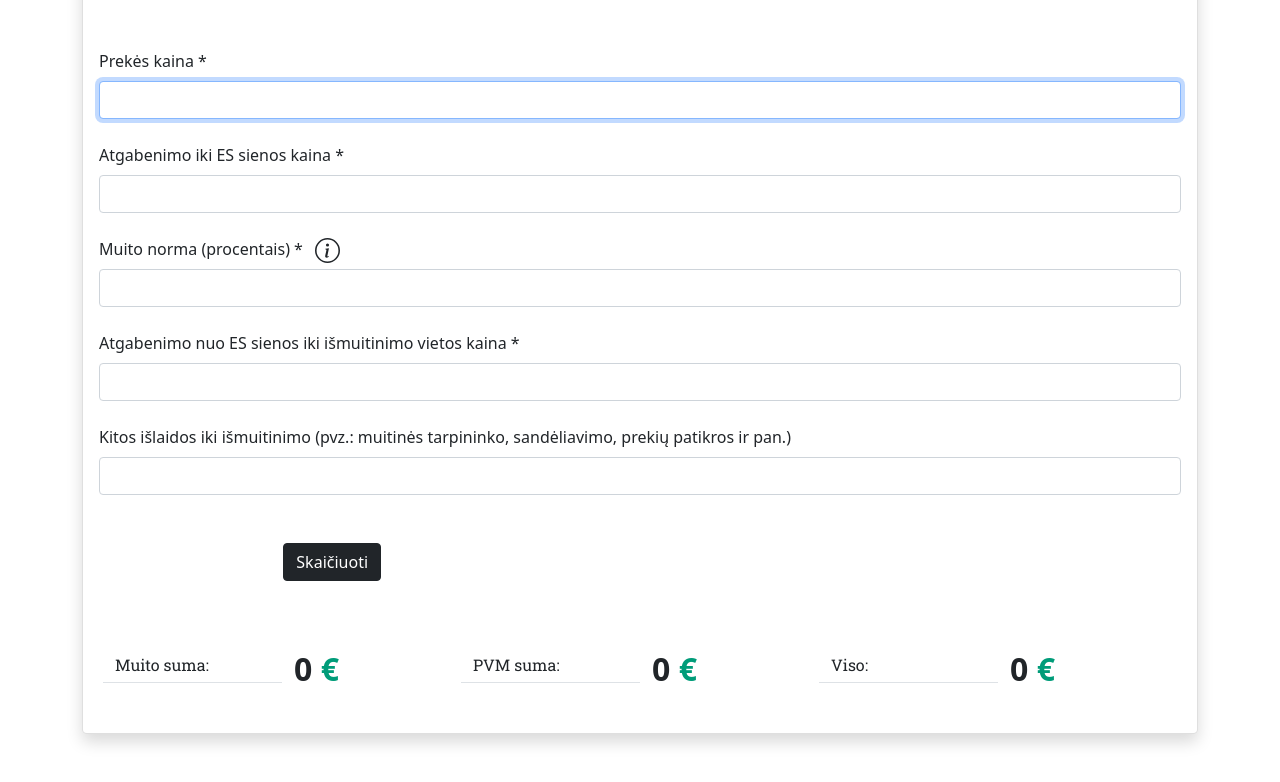
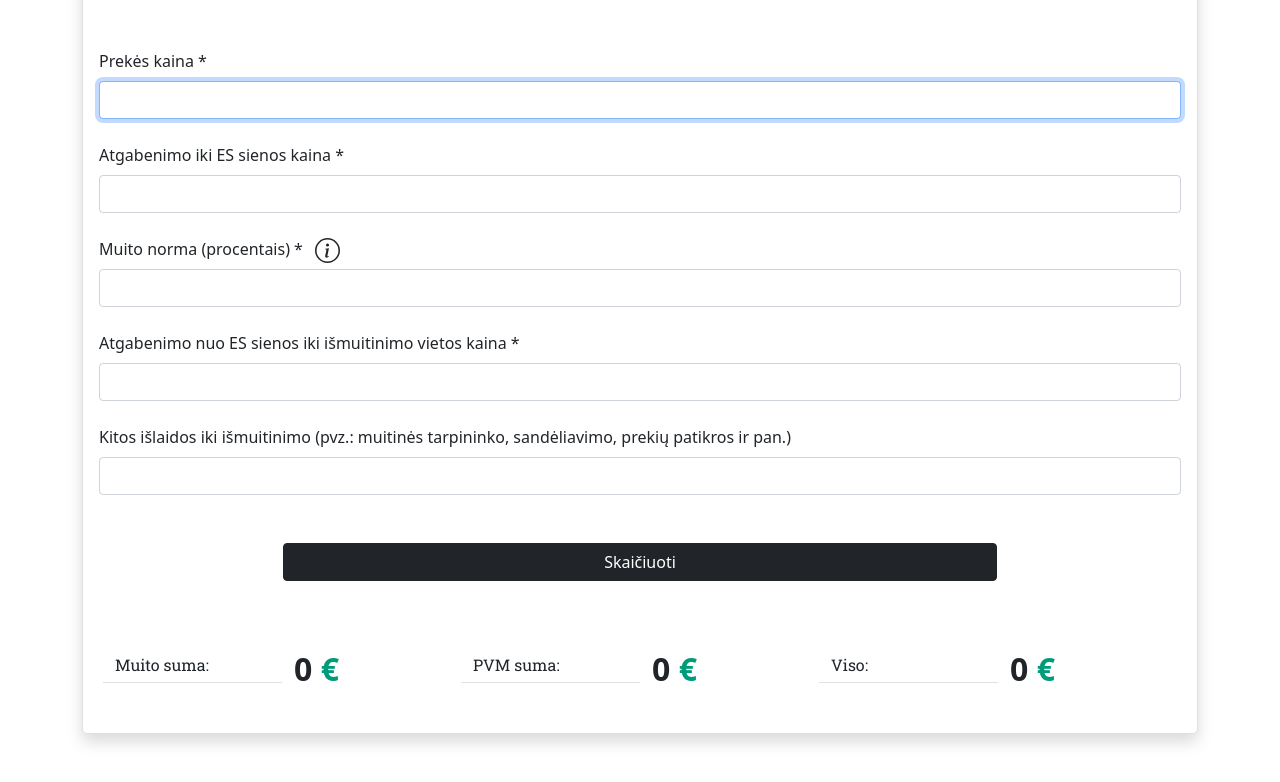
Before and after one commit to GretaSabaliauskiene/customs-calculator, a plain HTML site: page index.html in a window 1280 px wide. Shown: the part 105-887 px from the top of the page. Drawn offline with nearby package versions, Linux system fonts and the light colour scheme.

Commit message:
style: button width

```diff
--- a/index.html
+++ b/index.html
@@ -99,7 +99,7 @@
                 </div>
             <div class="row  justify-content-center">
               <div class="col-8">
-                <button id="calculator__button" type="submit" class="btn btn-dark" >Skaičiuoti</button>
+                <button id="calculator__button" type="submit" class="btn btn-dark w-100" >Skaičiuoti</button>
               </div>
             </div>
             <div class="row justify-content-center align-items-center calculator__results  mt-5 mb-4  d-flex ">
```
